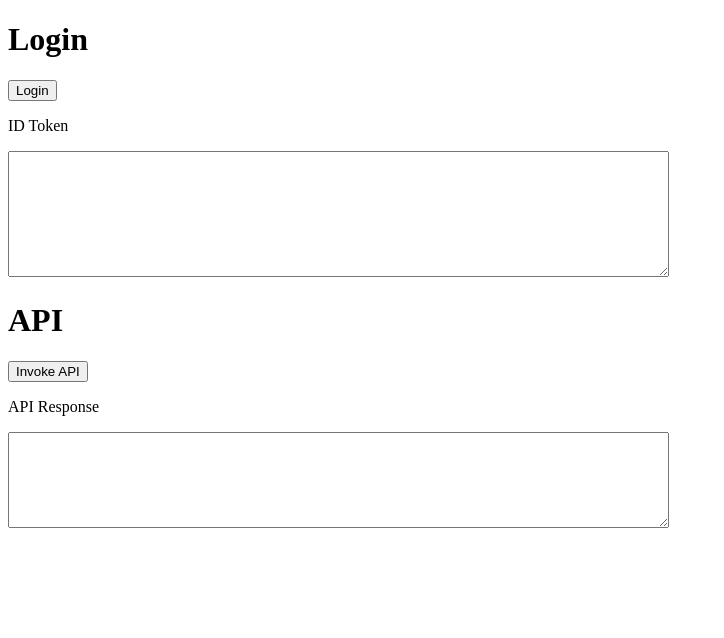
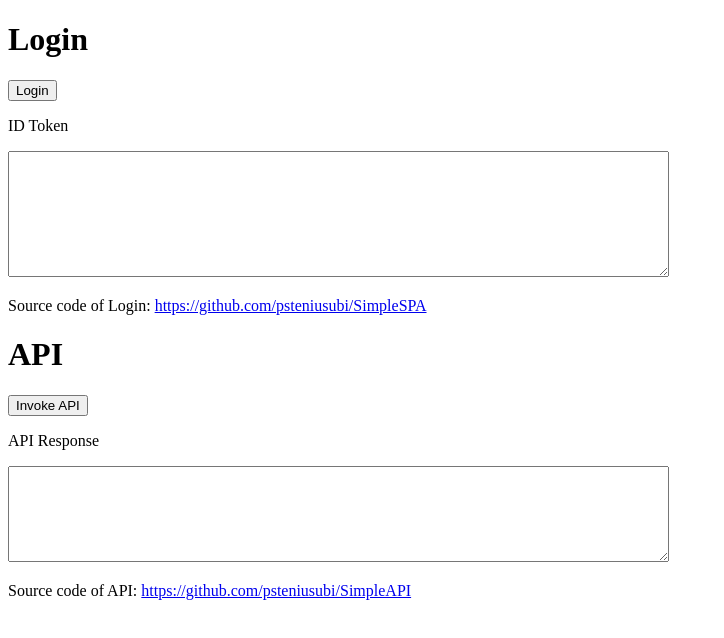
Before and after one commit to psteniusubi/SimpleSPA, a plain HTML site: page docs/spa.html in a window 1280 px wide. Shown: the whole page, without its empty margins (0-724 px from the left). Drawn offline with nearby package versions, Linux system fonts and the light colour scheme.

Commit message:
add links

```diff
--- a/docs/spa.html
+++ b/docs/spa.html
@@ -287,10 +287,12 @@
     <p><input type="button" id="login" value="Login" /></p>
     <p>ID Token <span id="signature"></span> <span id="nonce"></span></p>
     <p><textarea id="id_token" rows="8" cols="80"></textarea></p>
+    <p>Source code of Login: <a href="https://github.com/psteniusubi/SimpleSPA">https://github.com/psteniusubi/SimpleSPA</a></p>
 
     <h1>API</h1>
     <p><input type="button" id="invoke" value="Invoke API" /></p>
     <p>API Response</p>
     <p><textarea id="api" rows="6" cols="80" style="white-space: pre"></textarea></p>
+    <p>Source code of API: <a href="https://github.com/psteniusubi/SimpleAPI">https://github.com/psteniusubi/SimpleAPI</a></p>
 </body>
 </html>
```
